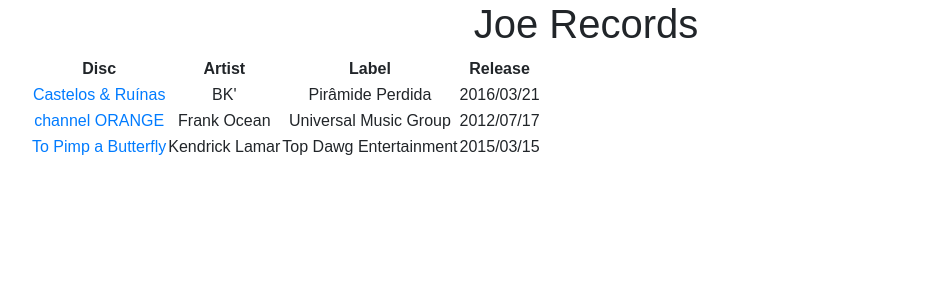
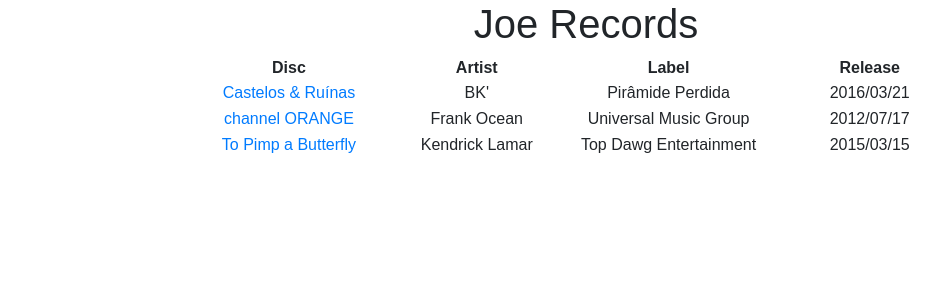
Before and after one commit to jonatasemanuel/record_store, a Django app: page / in a window 1280 px wide. Shown: the part 56-356 px from the top of the page, without its empty margins (54-994 px from the left). Run offline with Django 4.2, Linux system fonts and the light colour scheme; data comes from the database, SQL or seed files in the repository; both versions use the stored data as it was after the commit; some libraries are stand-ins or nearby versions.

Commit message:
templates ok, but id 1 not works

```diff
--- a/record/templates/record/albums.html
+++ b/record/templates/record/albums.html
@@ -3,13 +3,13 @@
 {% block content %}
 <h1 style="font-family: Arial, Helvetica, sans-serif;">Joe Records</h1>
 
-<table style="font-family: Arial, Helvetica, sans-serif; font-size: 16px;">
+<table style="font-family: Arial, Helvetica, sans-serif; font-size: 16px; margin-inline: auto;">
   <thead>
     <tr>
-      <th>Disc</th>
-      <th>Artist</th>
-      <th>Label</th>
-      <th>Release</th>
+      <th style="padding: 0px 75px;">Disc</th>
+      <th style="padding: 0px 75px;">Artist</th>
+      <th style="padding: 0px 75px;">Label</th>
+      <th style="padding: 0px 75px;">Release</th>
     </tr>
   </thead>
   <tbody>
```
Also changed, not shown: db.sqlite3.
